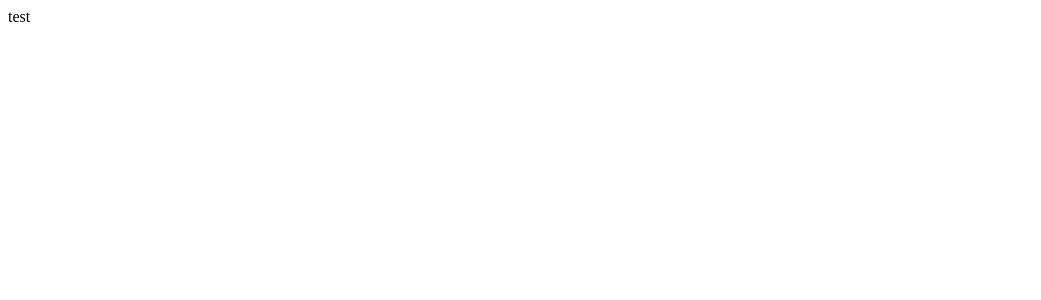
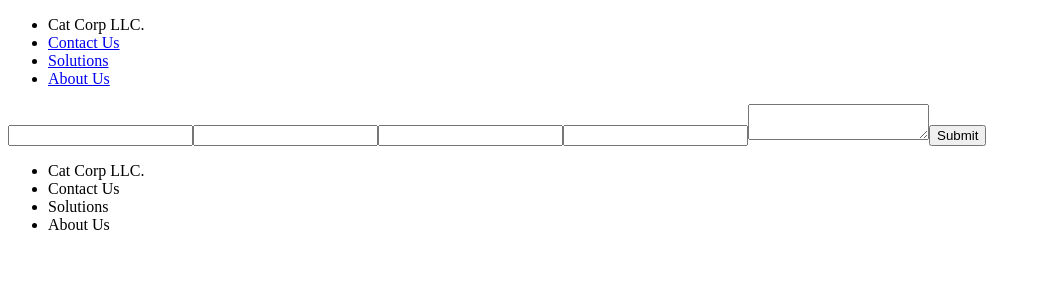
Before and after one commit to MiguelNietoLopez/catcorpllc, a Next.js app: page /contact in a window 1280 px wide. Shown: the top 300 px of the page, without its empty margins (0-1041 px from the left). Built offline with nearby package versions, Linux system fonts and the light colour scheme.

Commit message:
Idk fam alot

```diff
--- /dev/null
+++ b/pages/api/contact.js
@@ -0,0 +1,15 @@
+
+
+
+
+export default function handler(req, res)
+{
+    if (req.method === 'POST')
+    {
+        console.log(req.body);
+        res.json({message: 'RPS'});
+    }
+    else {
+        res.redirect(400, '../contact');
+    }
+}
--- a/pages/contact.js
+++ b/pages/contact.js
@@ -1,5 +1,43 @@
+import react from "react";
+import Image from "next/image";
+import Link from "next/link";
+import {headerHtml, footerHtml} from "../common/common";
+
+class App extends react.Component
+{
+    constructor(props){
+        super(props);
+    }
+
+    centerHtml(){
+        return(
+            <div id="centerHtml">
+            <form id="contactForm">
+                <input type="text" name="firstName"/>
+                <input type="text" name="lastName"/>
+                <input type="email" name="email"/>
+                <input type="tel" name="phone"/>
+                <textarea type="text" name="message">
+                </textarea>
+                <input type="submit"/>
+            </form>
+            </div>
+        )
+    }
+    render(){
+        return(
+            <div>
+                {headerHtml()}
+                {this.centerHtml()}
+                {footerHtml()}
+            </div>
+        )
+    }
+}
+
+
 function Contact() {
-    return (<div id="contact">test</div>)
+    return (<App />)
 }
 
 
```
